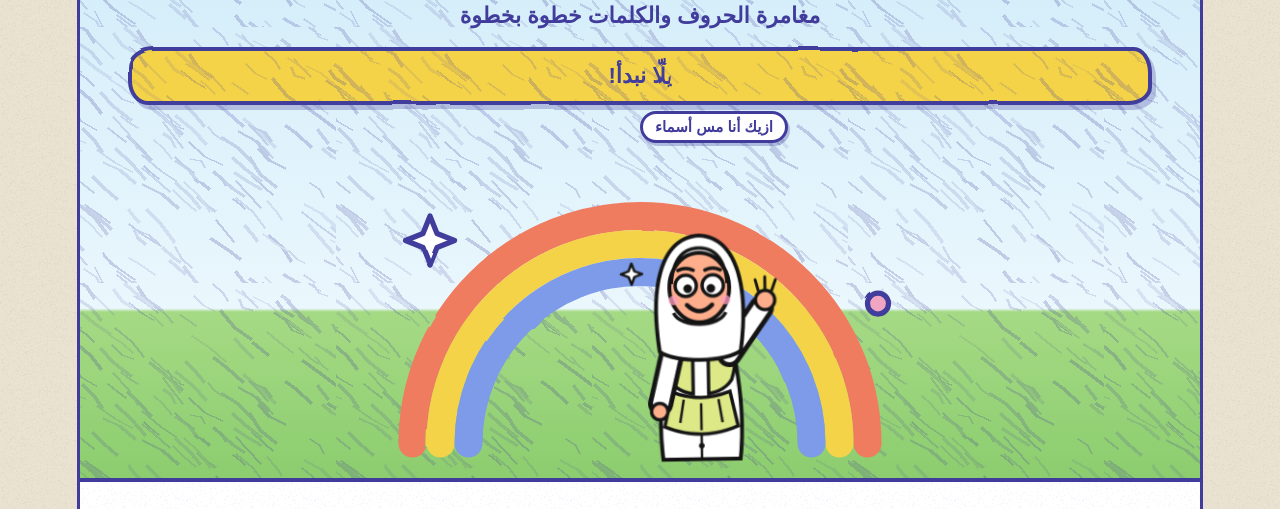
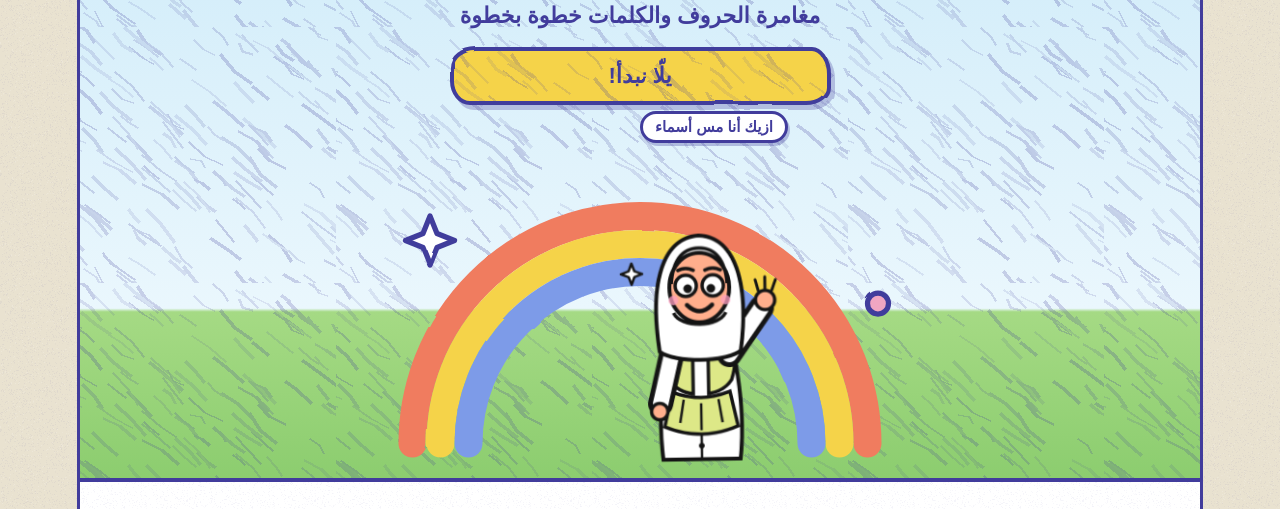
Before and after one commit to Qaws-edu/qaws-edu.github.io, a plain HTML site: page index.html in a window 1280 px wide. Shown: the part 287-796 px from the top of the page. Drawn offline with Linux system fonts and the light colour scheme; a web font is replaced by a local one.

Commit message:
Update fx.css

```diff
--- a/css/fx.css
+++ b/css/fx.css
@@ -73,6 +73,7 @@
 @media(min-width:700px){
  :root{--wmax:760px}
  .wrap{max-width:760px}
+ .hero .cta{max-width:380px;width:100%}
  .hero h1{font-size:42px}.hero p{font-size:20px}
  .hero .mascot-wrap{max-width:460px}
  .hero .hero-guide,.mascot-wrap .asmaa{height:230px}
```
